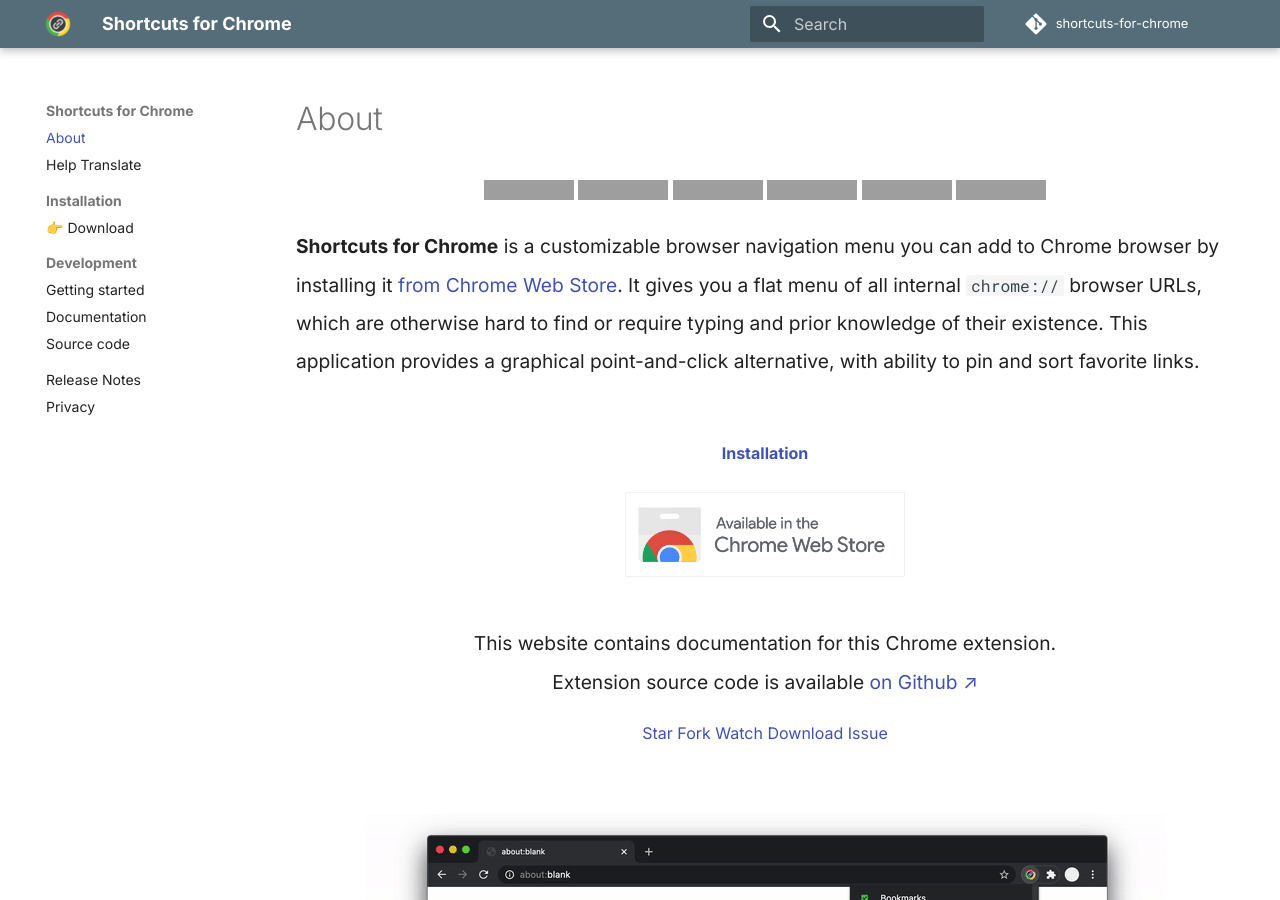
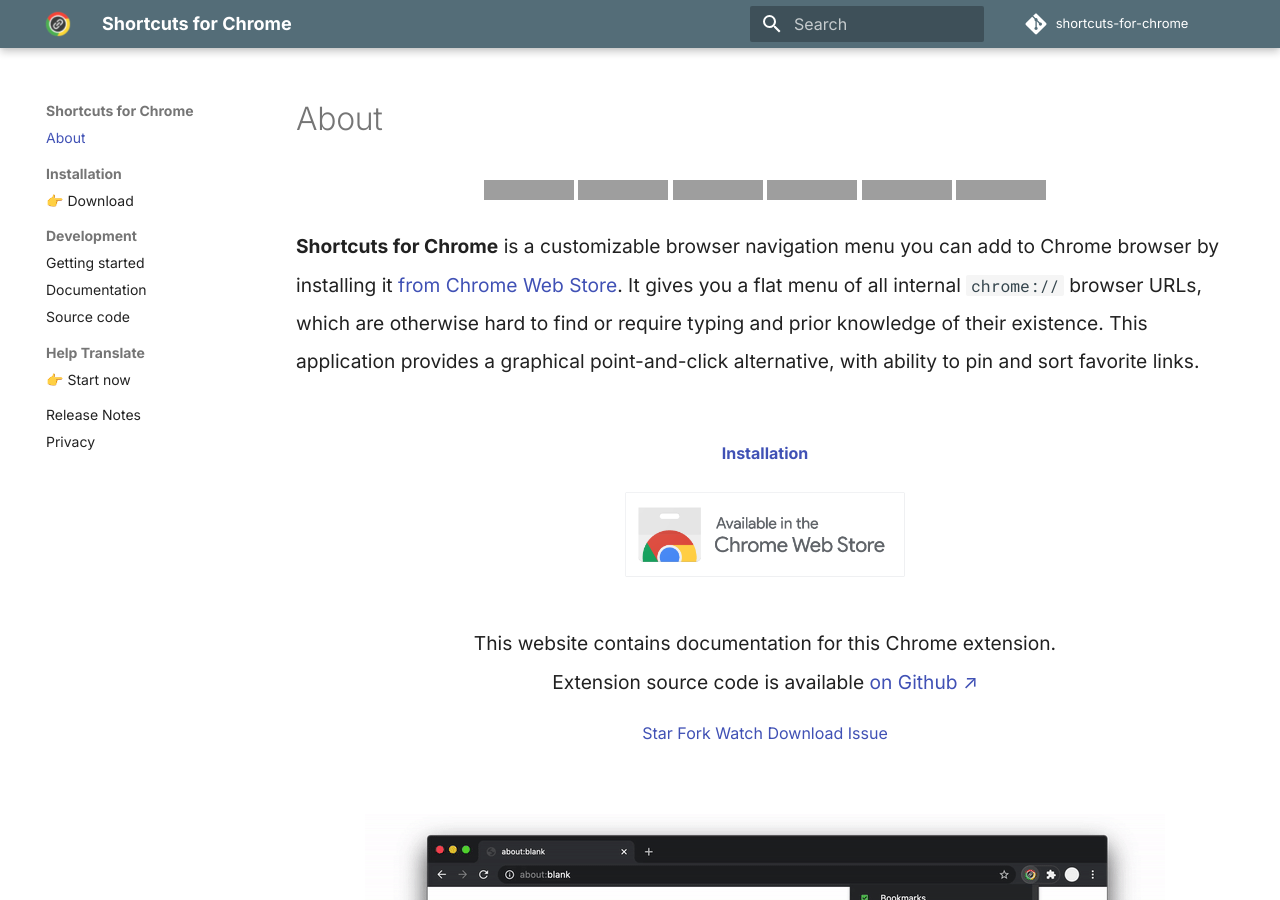
Before and after one commit to MobileFirstLLC/shortcuts-for-chrome, an MkDocs documentation site: the page built from docs/index.md, in a window 1280 px wide and 900 px high. Built offline with MkDocs 1.6.1 and Material for MkDocs 9.7.7, drawn with Linux system fonts in a browser that asks for light colours; comment, search, counter and statistics services are not loaded; grey boxes are pictures that could not be loaded.

Commit message:
call it docs

```diff
--- a/mkdocs.yml
+++ b/mkdocs.yml
@@ -1,5 +1,5 @@
 site_name: Shortcuts for Chrome
-site_description: Chrome extension that adds a handy menu of Chrome URLs
+site_description: Chrome navigation menu for technical users.
 site_author: '@mobilefirstllc'
 docs_dir: ./docs
 site_url: https://oss.mobilefirst.me/shortcuts-for-chrome/
@@ -10,13 +10,14 @@
 
 nav:
   - About: index.md
-  - Help Translate: https://poeditor.com/join/project?hash=c2ihN8duR2
   - Installation:
     - "👉 Download": https://chrome.google.com/webstore/detail/shortcuts-for-chrome/jnmekaomnicdcpgdndekkmojfomifjal
   - Development:
     - Getting started: dev_guide.md
     - Documentation: api.md
     - Source code: https://github.com/MobileFirstLLC/shortcuts-for-chrome
+  - Help Translate:
+    - "👉 Start now": https://poeditor.com/join/project?hash=c2ihN8duR2
   - Release Notes: changelog.md
   - Privacy: privacy.md
 
```
Also changed, not shown: 1 other file.
